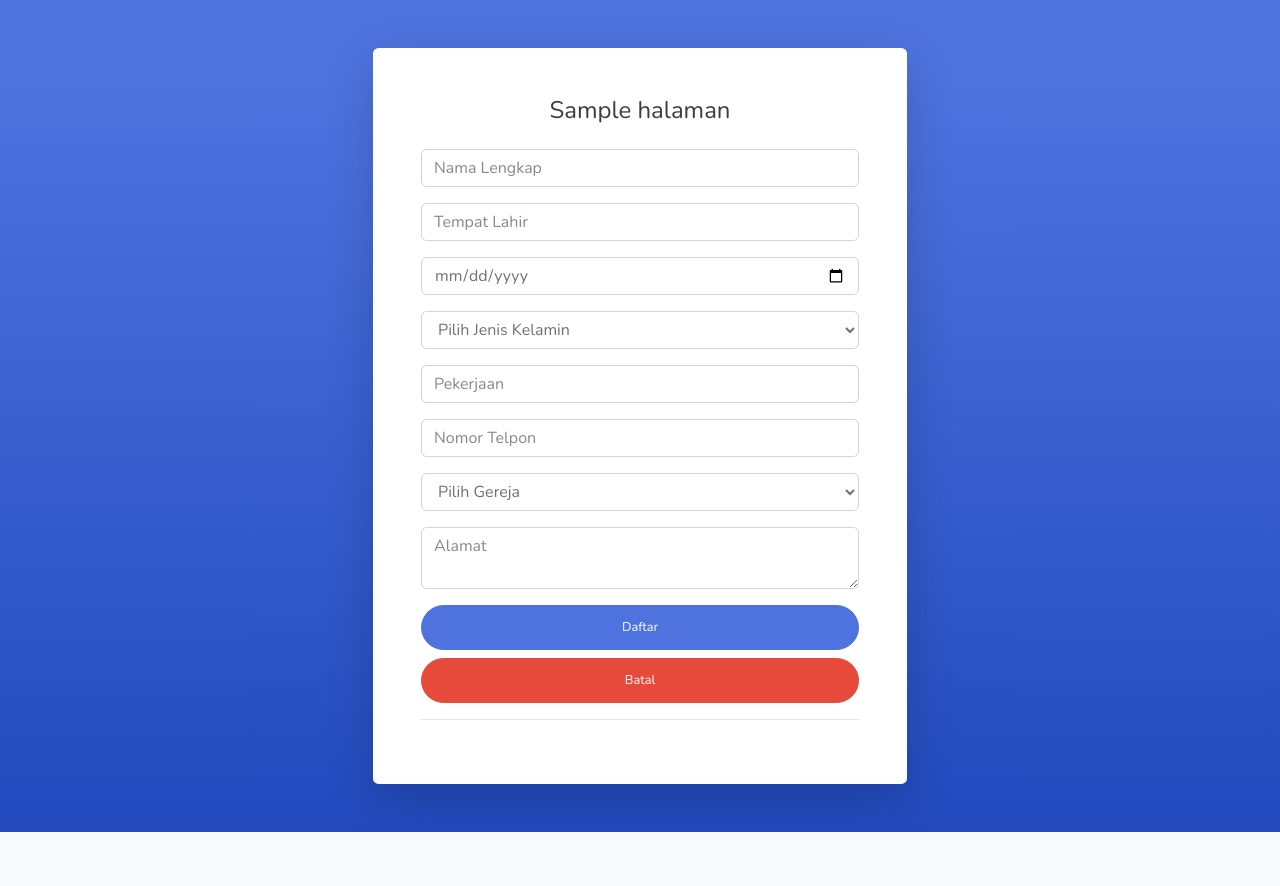
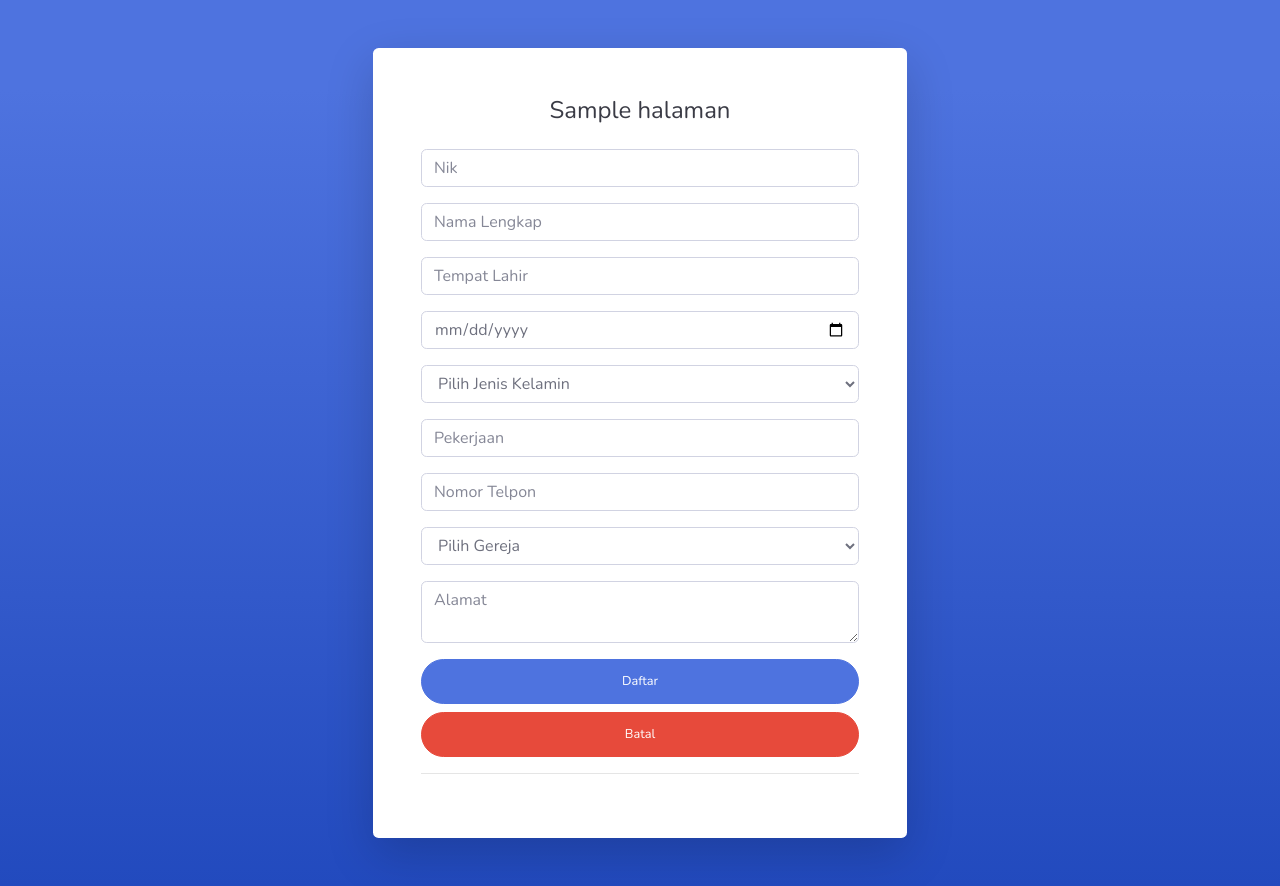
Before and after one commit to alanlengkoan/SI-Klasis-Makassar, a Symfony app: template templates/register.html.twig in a window 1280 px wide. Before the commit the page ends 832 px from the top, so only its background shows below. Run offline with Twig, Linux system fonts and the light colour scheme; the template is opened without the code that fills it: most values are stand-ins (such as "Sample title", 1, 10 or a date in 2020); some libraries are stand-ins or nearby versions.

Commit message:
update again

```diff
--- a/src/Controller/Admin/JemaatController.php
+++ b/src/Controller/Admin/JemaatController.php
@@ -51,6 +51,7 @@ class JemaatController extends AbstractController
         $data = [
             'id_jemaat' => $jemaat->getIdJemaat(),
             'id_gereja' => $jemaat->getIdGereja(),
+            'nik'       => $jemaat->getNik(),
             'nama'      => $jemaat->getNama(),
             'tmp_lahir' => $jemaat->getTmpLahir(),
             'tgl_lahir' => $jemaat->getTglLahir()->format('Y-m-d'),
@@ -79,6 +80,7 @@ class JemaatController extends AbstractController
 
                     $tglLahir = date('Y-m-d', strtotime($post->request->get('inptgl_lhr')));
 
+                    $jemaat->setNik($post->request->get('inpnik'));
                     $jemaat->setNama($post->request->get('inpnama'));
                     $jemaat->setTmpLahir($post->request->get('inptmp_lhr'));
                     $jemaat->setTglLahir(\DateTime::createFromFormat('Y-m-d', $tglLahir));
--- a/src/Controller/SecurityController.php
+++ b/src/Controller/SecurityController.php
@@ -77,6 +77,7 @@ class SecurityController extends AbstractController
                     $jemaat = new TbJemaat();
                     $jemaat->setIdJemaat($this->myfun->getIdOtomatis('tb_jemaat'));
                     $jemaat->setIdGereja($post->request->get('inpgereja'));
+                    $jemaat->setNik($post->request->get('inpnik'));
                     $jemaat->setNama($post->request->get('inpnama'));
                     $jemaat->setTmpLahir($post->request->get('inptmp_lhr'));
                     $jemaat->setTglLahir(\DateTime::createFromFormat('Y-m-d', $tglLahir));
--- a/src/Repository/TbJemaatRepository.php
+++ b/src/Repository/TbJemaatRepository.php
@@ -26,7 +26,7 @@ class TbJemaatRepository extends ServiceEntityRepository
     // untuk mengambil ulang tahun
     public function getDetailDate($id, $tgl_awal, $tgl_akhir)
     {
-        $sql = "SELECT j.id_jemaat, j.nama, j.tmp_lahir, j.tgl_lahir, j.jen_kel, j.alamat, j.pekerjaan, j.no_telpon FROM App\Entity\TbJemaat j WHERE j.id_gereja = '$id' AND DATE_FORMAT(j.tgl_lahir, '%m-%d') BETWEEN DATE_FORMAT('$tgl_awal', '%m-%d') AND DATE_FORMAT('$tgl_akhir', '%m-%d')";
+        $sql = "SELECT j.id_jemaat, j.nik, j.nama, j.tmp_lahir, j.tgl_lahir, j.jen_kel, j.alamat, j.pekerjaan, j.no_telpon FROM App\Entity\TbJemaat j WHERE j.id_gereja = '$id' AND DATE_FORMAT(j.tgl_lahir, '%m-%d') BETWEEN DATE_FORMAT('$tgl_awal', '%m-%d') AND DATE_FORMAT('$tgl_akhir', '%m-%d')";
         $qry = $this->mng->createQuery($sql)->getResult();
         return $qry;
     }
--- a/templates/admin/jemaat/upd.html.twig
+++ b/templates/admin/jemaat/upd.html.twig
@@ -4,6 +4,10 @@
     <input type="hidden" name="inpidjemaat" id="inpidjemaat" value={{ id_jemaat }}>
     {# end:: token and id #}
 
+    <div class="form-group">
+        <h4 class="card-title">NIK *</h4>
+        <input type="text" class="form-control form-control-sm" name="inpnik" id="inpnik" value="{{ nik }}" />
+    </div>
     <div class="form-group">
         <h4 class="card-title">Nama Lengkap *</h4>
         <input type="text" class="form-control form-control-sm" name="inpnama" id="inpnama" value="{{ nama }}" />
--- a/templates/admin/jemaat/view.html.twig
+++ b/templates/admin/jemaat/view.html.twig
@@ -32,6 +32,7 @@
                                 <tr>
                                     <th>No.</th>
                                     <th>Aksi</th>
+                                    <th>NIK</th>
                                     <th>Nama</th>
                                     <th>Tempat Lahir</th>
                                     <th>Tanggal Lahir</th>
@@ -51,6 +52,7 @@
                                             <i class="fas fa-trash"></i>&nbsp;Hapus
                                         </button>
                                     </td>
+                                    <td>{{ rows.nik }}</td>
                                     <td>{{ rows.nama }}</td>
                                     <td>{{ rows.tmpLahir }}</td>
                                     <td>{{ rows.tglLahir|date('d-m-Y') }}</td>
--- a/templates/register.html.twig
+++ b/templates/register.html.twig
@@ -38,6 +38,9 @@
                                         <input type="hidden" name="_csrf_token" value="{{ csrf_token('register') }}">
 
                                         <div class="form-group">
+                                            <input type="text" class="form-control" name="inpnik" id="inpnik" placeholder="Nik" />
+                                        </div>
+                                        <div class="form-group">
                                             <input type="text" class="form-control" name="inpnama" id="inpnama" placeholder="Nama Lengkap" />
                                         </div>
                                         <div class="form-group">
@@ -70,7 +73,7 @@
                                         <div class="form-group">
                                             <textarea class="form-control" name="inpalamat" id="inpalamat" placeholder="Alamat"></textarea>
                                         </div>
-                                        <button type="submit" class="btn btn-primary btn-user btn-block">Daftar</button>
+                                        <button type="submit" id="daftar" class="btn btn-primary btn-user btn-block">Daftar</button>
                                         <a href="/" class="btn btn-danger btn-user btn-block">Batal</a>
                                         <hr>
                                     </form>
@@ -94,6 +97,7 @@
             $('#form-add').submit(function(e) {
                 e.preventDefault();
 
+                $('#inpnik').attr('required', 'required');
                 $('#inpnama').attr('required', 'required');
                 $('#inptmp_lhr').attr('required', 'required');
                 $('#inptgl_lhr').attr('required', 'required');
@@ -112,8 +116,8 @@
                         processData: false,
                         dataType: 'json',
                         beforeSend: function() {
-                            $('#add').attr('disabled', 'disabled');
-                            $('#add').html('Menunggu');
+                            $('#daftar').attr('disabled', 'disabled');
+                            $('#daftar').html('Menunggu');
                         },
                         success: function(response) {
                             swal({
```
Also changed, not shown: src/Entity/TbJemaat.php (+17 -0 lines).
